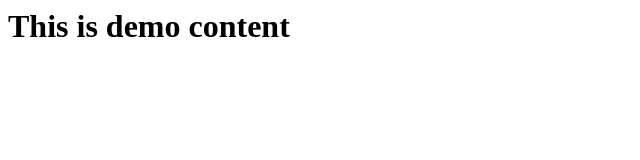
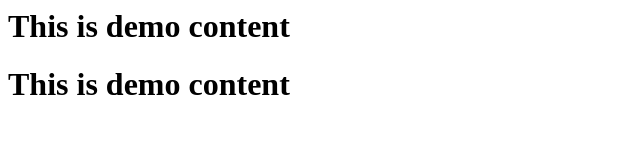
Before and after one commit to ajaykhatri1984/myfirstrepo, a plain HTML site: page index.html in a window 1280 px wide. Shown: the whole page, without its empty margins (0-640 px from the left). Drawn offline with Linux system fonts and the light colour scheme.

Commit message:
My commit

```diff
--- a/index.html
+++ b/index.html
@@ -1 +1,2 @@
 <h1>This is demo content</h1>
+<h1>This is demo content</h1>
```
